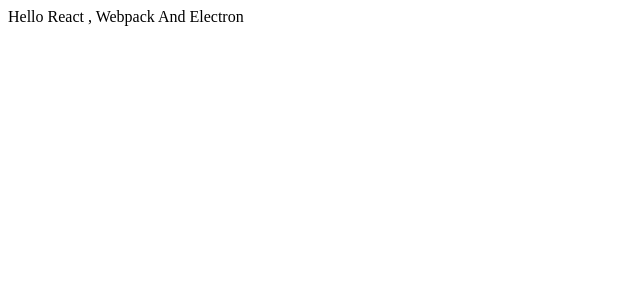
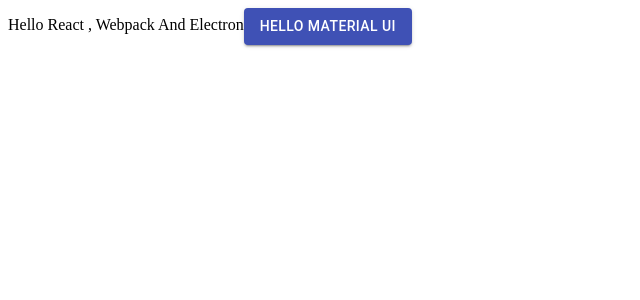
Before and after one commit to XMLHexagram/sch_girl, a React app: page / in a window 1280 px wide. Shown: the top 300 px of the page, without its empty margins (0-640 px from the left). Built offline with nearby package versions, Linux system fonts and the light colour scheme.

Commit message:
import material ui

```diff
--- a/src/App.js
+++ b/src/App.js
@@ -1,7 +1,15 @@
 import React from 'react'
+import Button from '@material-ui/core/Button'
 
 function App() {
-  return <div>Hello React , Webpack And Electron</div>
+  return (
+    <div>
+      <span>Hello React , Webpack And Electron</span>
+      <Button variant="contained" color="primary">
+        Hello Material UI
+      </Button>
+    </div>
+  )
 }
 
 export default App
```
Also changed, not shown: package.json (+5 -4 lines), 1 other file (tests, documents, lock files or other folders).
